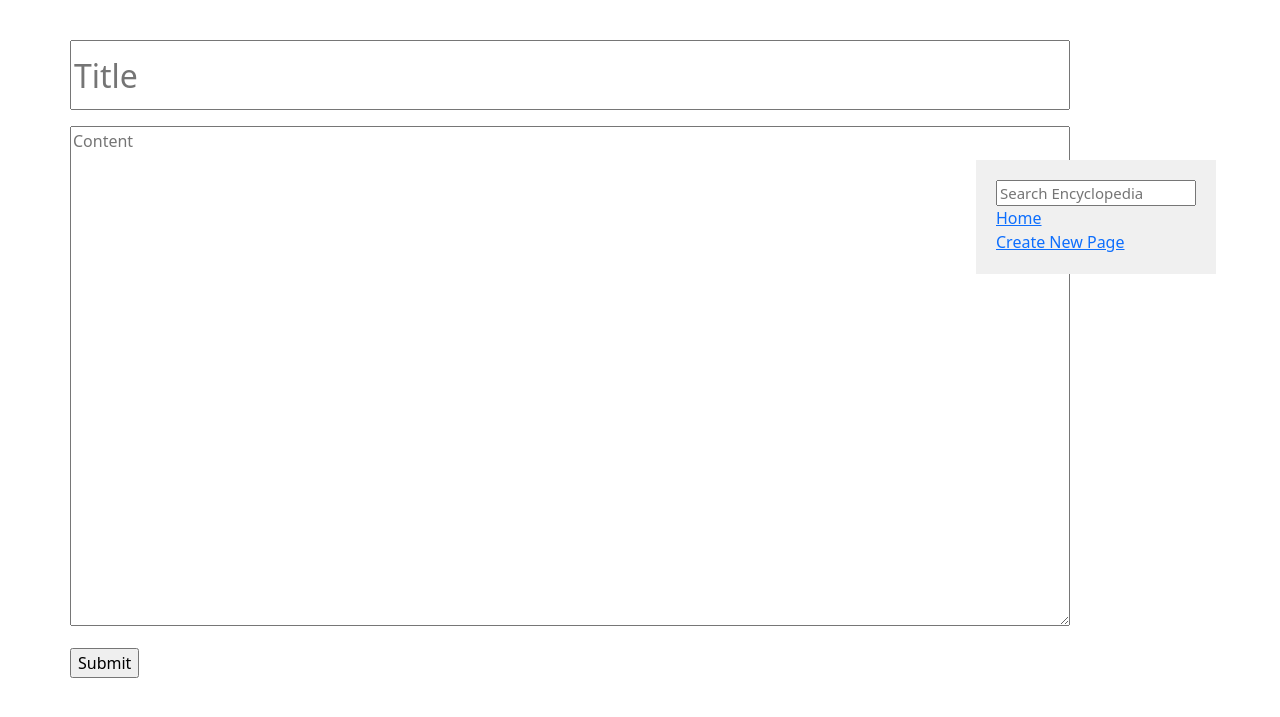
After one commit to minprog-platforms/project-wiki-django-tjardaleppers, a Django app: page /newpage in a window 1280 px wide. The commit adds this page. Shown: the top 717 px of the page. Run offline with Django 3.2, Linux system fonts and the light colour scheme.

Commit message:
Initial commit

```diff
--- /dev/null
+++ b/encyclopedia/forms.py
@@ -0,0 +1,7 @@
+from django import forms
+
+class EditForm(forms.Form):
+    title = forms.CharField(label= '', widget= forms.TextInput
+        (attrs={'placeholder':'Title', 'style': 'width: 1000px ; height: 70px ; font-size: xx-large'}), max_length=65)
+    content = forms.CharField(label='', widget= forms.Textarea
+        (attrs={'placeholder':'Content', 'style': 'width: 1000px ; height: 500px ; text-align: left'}))
--- a/encyclopedia/static/encyclopedia/styles.css
+++ b/encyclopedia/static/encyclopedia/styles.css
@@ -1,5 +1,7 @@
 body {
-    margin: 0;
+    margin-top: 30px;
+    margin-left: 60px;
+    margin-right: 60px;
     background-color: white;
 }
 
@@ -17,6 +19,12 @@ textarea {
     width: 80%;
 }
 
+hr {
+    display: block;
+    border-top: 10px black;
+    margin: 1em 0;
+}
+
 .main {
     padding: 10px;
 }
@@ -29,8 +37,12 @@ textarea {
 
 .sidebar {
     background-color: #f0f0f0;
-    height: 100vh;
+    width: 240px;
+    height: auto;
     padding: 20px;
+    right: 5%;
+    top: 20%;
+    position: absolute;
 }
 
 .sidebar h2 {
--- a/encyclopedia/templates/encyclopedia/index.html
+++ b/encyclopedia/templates/encyclopedia/index.html
@@ -5,12 +5,12 @@
 {% endblock %}
 
 {% block body %}
-    <h1>All Pages</h1>
+    <h1>Encyclopedia</h1>
+    <hr style="width: 120%;">
 
     <ul>
         {% for entry in entries %}
-            <li>{{ entry }}</li>
+            <li><a href="{% url 'title' entry %}">{{ entry }}</a></li>
         {% endfor %}
     </ul>
-
 {% endblock %}
--- a/encyclopedia/templates/encyclopedia/layout.html
+++ b/encyclopedia/templates/encyclopedia/layout.html
@@ -9,25 +9,22 @@
         <link href="{% static 'encyclopedia/styles.css' %}" rel="stylesheet">
     </head>
     <body>
-        <div class="row">
-            <div class="sidebar col-lg-2 col-md-3">
-                <h2>Wiki</h2>
-                <form>
+        <div class="relative d-sm-flex flex-wrap">
+            <div class="absolute sidebar col-lg-3 col-md-5">
+                <form action="{% url 'search' %}" method="post">
+                    {% csrf_token %}
                     <input class="search" type="text" name="q" placeholder="Search Encyclopedia">
                 </form>
                 <div>
                     <a href="{% url 'index' %}">Home</a>
                 </div>
                 <div>
-                    Create New Page
-                </div>
-                <div>
-                    Random Page
+                    <a href="{% url 'newpage' %}">Create New Page</a>
                 </div>
                 {% block nav %}
                 {% endblock %}
             </div>
-            <div class="main col-lg-10 col-md-9">
+            <div class="main col-lg-9 col-md-7">
                 {% block body %}
                 {% endblock %}
             </div>
--- /dev/null
+++ b/encyclopedia/templates/encyclopedia/newpage.html
@@ -0,0 +1,13 @@
+{% extends "encyclopedia/layout.html" %}
+
+{% block title %}
+    New page
+{% endblock %}
+
+{% block body %}
+    <form action="{% url 'newpage' %}" method="post">
+        {% csrf_token %}
+        {{ form.as_p }}
+        <input type="submit" value="Submit">
+    </form>
+{% endblock %}
--- a/encyclopedia/urls.py
+++ b/encyclopedia/urls.py
@@ -1,7 +1,11 @@
+import random
 from django.urls import path
 
 from . import views
 
 urlpatterns = [
-    path("", views.index, name="index")
+    path("", views.index, name="index"),
+    path("wiki/<str:title>", views.title, name="title"),
+    path("newpage", views.newpage, name="newpage"),
+    path("search", views.search, name="search")
 ]
--- a/encyclopedia/views.py
+++ b/encyclopedia/views.py
@@ -1,9 +1,61 @@
+from django.core.exceptions import ValidationError
+from django.http.response import HttpResponse, HttpResponseRedirect
 from django.shortcuts import render
+import markdown2
+import random
 
 from . import util
+from .forms import EditForm
 
 
 def index(request):
     return render(request, "encyclopedia/index.html", {
         "entries": util.list_entries()
     })
+
+def title(request, title):
+    return render(request, "encyclopedia/entry.html", {
+       "title": title,
+       "entry": markdown2.markdown(util.get_entry(title))
+    })
+
+def newpage(request):
+    if request.method == "POST":
+        form = EditForm(request.POST)
+        if form.is_valid():
+                title = form.cleaned_data["title"]
+                content = form.cleaned_data["content"]
+
+                if title in util.list_entries():
+                    return render(request, "encyclopedia/error.html")
+
+                util.save_entry(title, content)
+                return render(request, "encyclopedia/entry.html", {
+                    "title": title,
+                    "entry": markdown2.markdown(util.get_entry(title))
+                })
+
+    else:
+        form = EditForm()
+
+        return render(request, "encyclopedia/newpage.html", {
+        "form": form
+        })
+
+def search(request):
+    if request.method == "POST":
+        # put search value in variable
+        search_value = request.POST["q"]
+        search_substring = [entry for entry in util.list_entries() if search_value in entry]
+        if search_value.lower() in (entry.lower() for entry in util.list_entries()):
+            # store original title in variable
+            title = [entry for entry in util.list_entries() if entry.lower() == search_value.lower()][0]
+            return render(request, "encyclopedia/entry.html", {
+                "title": title,
+                "entry": markdown2.markdown(util.get_entry(search_value))
+            })
+
+        return render(request, "encyclopedia/search_results.html", {
+            "search_value": search_value,
+            "entries": search_substring
+        })
```
Also changed, not shown: encyclopedia/templates/encyclopedia/entry.html (added, +12 -0 lines), encyclopedia/templates/encyclopedia/error.html (added, +9 -0 lines), encyclopedia/templates/encyclopedia/search_results.html (added, +25 -0 lines), entries/CSS.md (+0 -2 lines), entries/Django.md (+0 -2 lines), entries/Git.md (+0 -2 lines), entries/HTML.md (+0 -2 lines), entries/JavaScript.md (added, +1 -0 lines), entries/Python.md (+0 -2 lines), entries/React.md (added, +1 -0 lines), entries/World Wide Web.md (added, +1 -0 lines).
